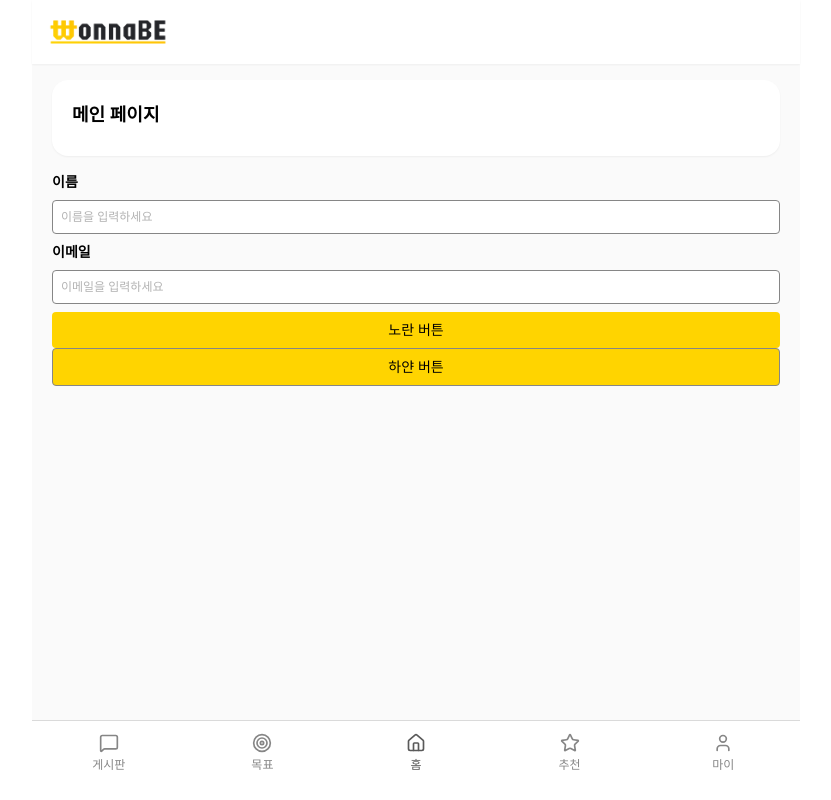
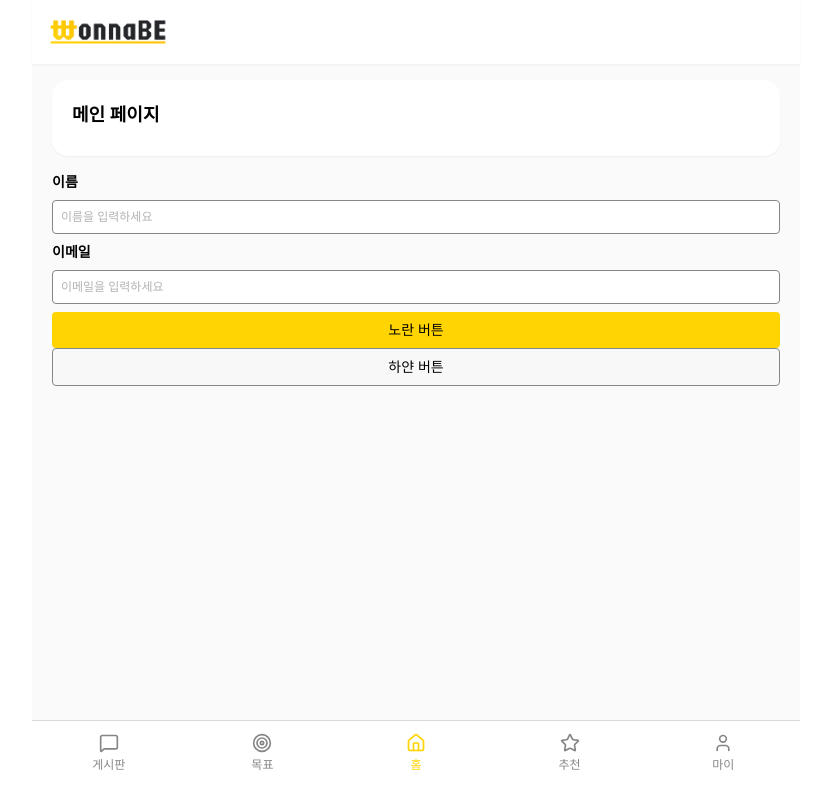
Before and after one commit to WonnaBE7/Frontend, a Vue app: page / in a window 1280 px wide. Shown: the whole page, without its empty margins (224-1055 px from the left). Built offline with nearby package versions, Linux system fonts and the light colour scheme.

Commit message:
[Feat] Navigator 부분 현 위치 이름에 맞게 색 변화

```diff
--- a/dev-dist/sw.js
+++ b/dev-dist/sw.js
@@ -82,7 +82,7 @@ define(['./workbox-54d0af47'], (function (workbox) { 'use strict';
     "revision": "3ca0b8505b4bec776b69afdba2768812"
   }, {
     "url": "index.html",
-    "revision": "0.q7pq7v89sqg"
+    "revision": "0.75mplcgtjkg"
   }], {});
   workbox.cleanupOutdatedCaches();
   workbox.registerRoute(new workbox.NavigationRoute(workbox.createHandlerBoundToURL("index.html"), {
--- a/src/pages/home/HomePage.vue
+++ b/src/pages/home/HomePage.vue
@@ -7,10 +7,10 @@
     <LabelInput  label="이름"></LabelInput>
     <LabelInput  label="이메일"></LabelInput>
 
-    <Button>
+    <Button customClass="bg-sub-yellow-p text-black hover:bg:sub-yellow-bg">
       노란 버튼
     </Button>
-    <Button customClass="bg-gray-50 text-black border border-gray-500">
+    <Button customClass="bg-gray-50 text-black border border-gray-500 hover:bg:gray-100">
       하얀 버튼
     </Button>
   </AppLayout>
--- a/src/shared/layout/AppLayout.vue
+++ b/src/shared/layout/AppLayout.vue
@@ -3,7 +3,7 @@
     <div
       class="w-full md:max-w-[768px] bg-gray-BGDim min-h-screen flex flex-col overscroll-none"
     >
-      <!-- <PWAUpdatePrompt /> -->
+      <PWAUpdatePrompt />
       <Header />
       <main class="scrollbar-hide flex-grow p-4 sm:px-5 pt-20 pb-20 bg-gray-BGDim">
         <slot />
@@ -16,5 +16,5 @@
 <script setup lang="ts">
 import Header from '@/shared/ui/atoms/Header.vue'
 import Navigator from '@/shared/ui/atoms/Navigator.vue'
-// import PWAUpdatePrompt from '@/shared/ui/organisms/PWAUpdatePrompt.vue'
+import PWAUpdatePrompt from '@/shared/ui/organisms/PWAUpdatePrompt.vue'
 </script>
--- a/src/shared/ui/atoms/Button.vue
+++ b/src/shared/ui/atoms/Button.vue
@@ -2,9 +2,8 @@
     <button
         :class="[
             'w-full px-4 py-2 rounded font-pretendard text-sm',
-            defaultClass,
             customClass
-        ]"
+            ]"
     >
         <slot />
     </button>
@@ -15,6 +14,4 @@ const props = defineProps({
     type: {type : String, default : "button"},
     customClass : {type : String, default : " "}
 })
-
-const defaultClass = 'bg-sub-yellow-p text-black hover:bg:sub-yellow-bg'
 </script>
--- a/src/shared/ui/atoms/Navigator.vue
+++ b/src/shared/ui/atoms/Navigator.vue
@@ -9,8 +9,8 @@
       :to="item.path"
       :class="[
         'flex flex-col items-center justify-center w-full py-2 text-gray-500',
-        route.name === item.name ? 'text-gray-600' : '',
-        'hover:text-yellow-400'
+        route.name === item.name ? 'text-sub-yellow-p' : '',
+        'hover:text-sub-yellow-c'
       ]"
     >
       <component :is="item.icon" class="w-5 h-5 mb-1" />
--- a/src/shared/ui/organisms/PWAUpdatePrompt.vue
+++ b/src/shared/ui/organisms/PWAUpdatePrompt.vue
@@ -16,10 +16,10 @@
           </div>
         </div>
 
-        <div class="flex space-x-4">
+        <div class="flex justify-end space-x-2">
           <button
             @click="updateApp"
-            class="flex-1 bg-primary-500 text-gray-900 py-3 px-4 rounded-lg font-medium hover:bg-primary-600 transition-colors"
+            class="bg-gray-500 text-gray-900 py-3 px-4 rounded-lg font-medium hover:bg-gray-600 transition-colors"
           >
             업데이트
           </button>
```
